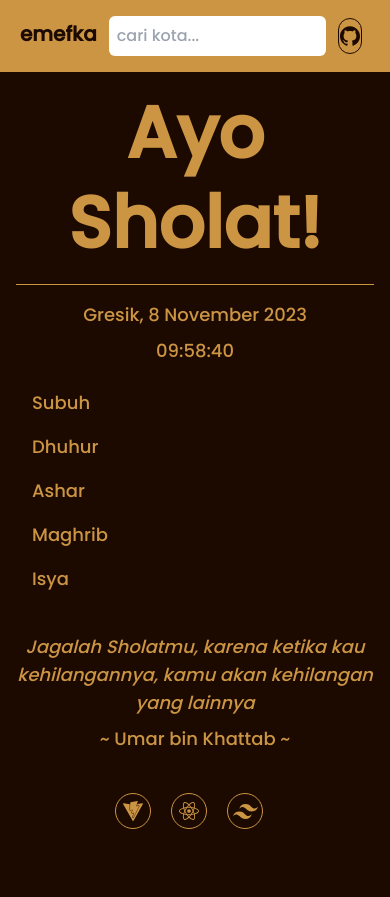
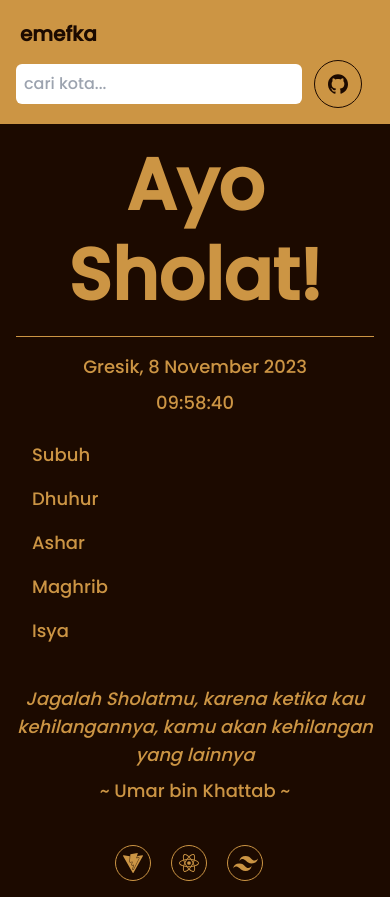
Before and after one commit to MarkMoer/ayo-sholat, a React (Vite) app: page / in a window 390 px wide. Before the commit the page ends 845 px from the top, so only its background shows below. Built offline with nearby package versions, Linux system fonts and the light colour scheme; no server answers.

Commit message:
update minor bug navbar

```diff
--- a/src/App.jsx
+++ b/src/App.jsx
@@ -53,21 +53,25 @@ const Home = () => {
   return (
     <section className="font-poppins">
       {/* Navbar */}
-      <div className="flex flex-row p-4 justify-between gap-2 bg-secondary md:px-32">
-        <a href="/" className="font-bold text-primary text-xl p-1">
+      <div className="flex flex-col md:flex-row p-4 justify-between gap-2 bg-secondary md:px-32">
+        <a
+          href="/"
+          className="font-bold text-primary text-xl p-1 justify-center items-center"
+        >
           emefka
         </a>
         <div className="flex md:order-2 gap-3 items-center">
-          <div className="relative">
+          <div className="relative w-full">
             <input
               placeholder="cari kota..."
               className="w-full p-2 rounded-md"
             />
           </div>
+          <div className="">
             <a
               href="https://github.com/MarkMoer/ayo-sholat"
               target="_blank"
-            className="w-9 h-9 mr-3 rounded-full flex justify-center items-center border border-primary"
+              className="w-12 h-12 mr-3 rounded-full flex justify-center items-center border border-primary"
             >
               <svg
                 role="img"
@@ -80,6 +84,7 @@ const Home = () => {
                 <path d="M12 .297c-6.63 0-12 5.373-12 12 0 5.303 3.438 9.8 8.205 11.385.6.113.82-.258.82-.577 0-.285-.01-1.04-.015-2.04-3.338.724-4.042-1.61-4.042-1.61C4.422 18.07 3.633 17.7 3.633 17.7c-1.087-.744.084-.729.084-.729 1.205.084 1.838 1.236 1.838 1.236 1.07 1.835 2.809 1.305 3.495.998.108-.776.417-1.305.76-1.605-2.665-.3-5.466-1.332-5.466-5.93 0-1.31.465-2.38 1.235-3.22-.135-.303-.54-1.523.105-3.176 0 0 1.005-.322 3.3 1.23.96-.267 1.98-.399 3-.405 1.02.006 2.04.138 3 .405 2.28-1.552 3.285-1.23 3.285-1.23.645 1.653.24 2.873.12 3.176.765.84 1.23 1.91 1.23 3.22 0 4.61-2.805 5.625-5.475 5.92.42.36.81 1.096.81 2.22 0 1.606-.015 2.896-.015 3.286 0 .315.21.69.825.57C20.565 22.092 24 17.592 24 12.297c0-6.627-5.373-12-12-12" />
               </svg>
             </a>
+          </div>
         </div>
       </div>
 
```
Lines whose indentation alone changed are shown as unchanged.
